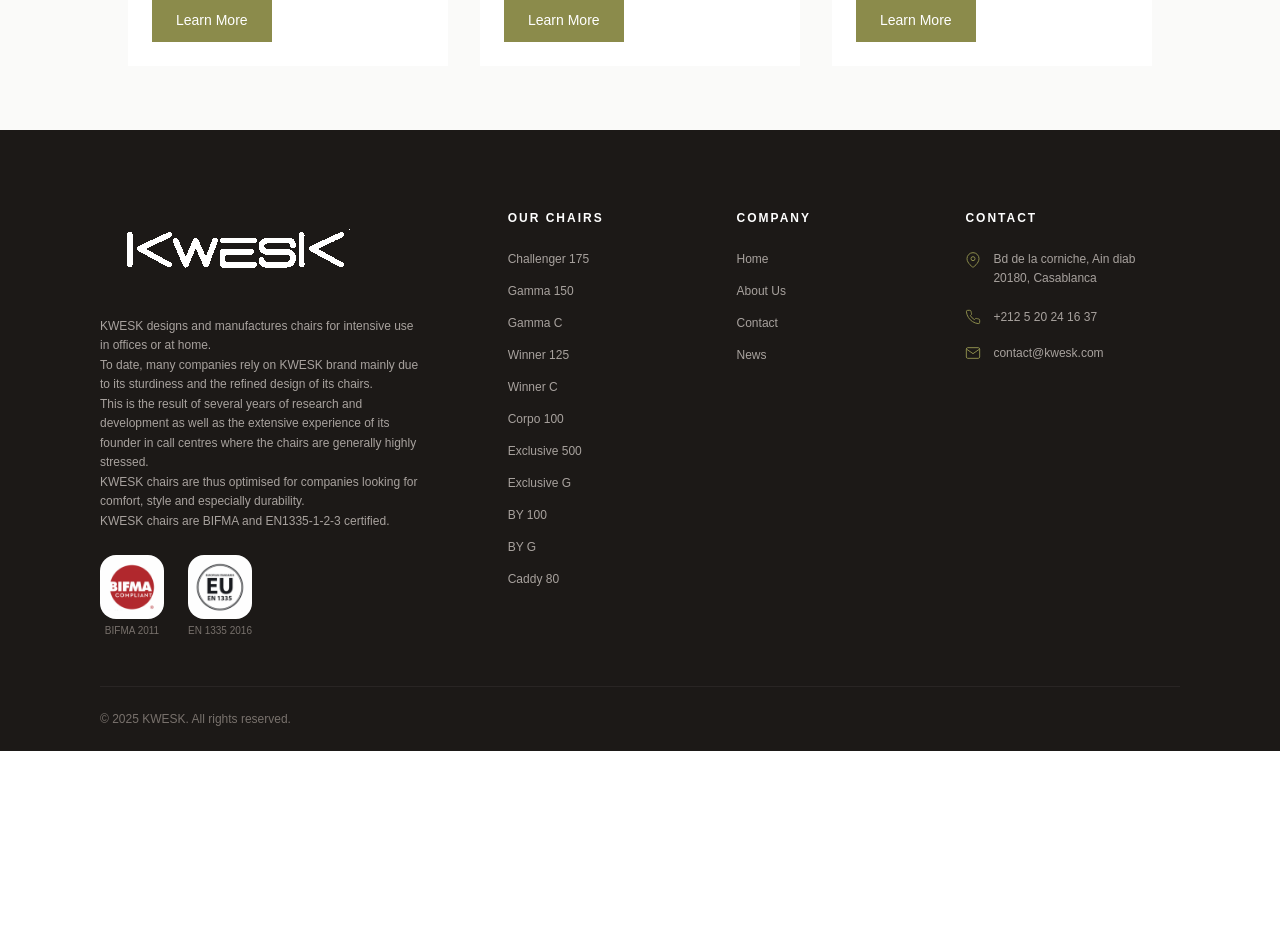
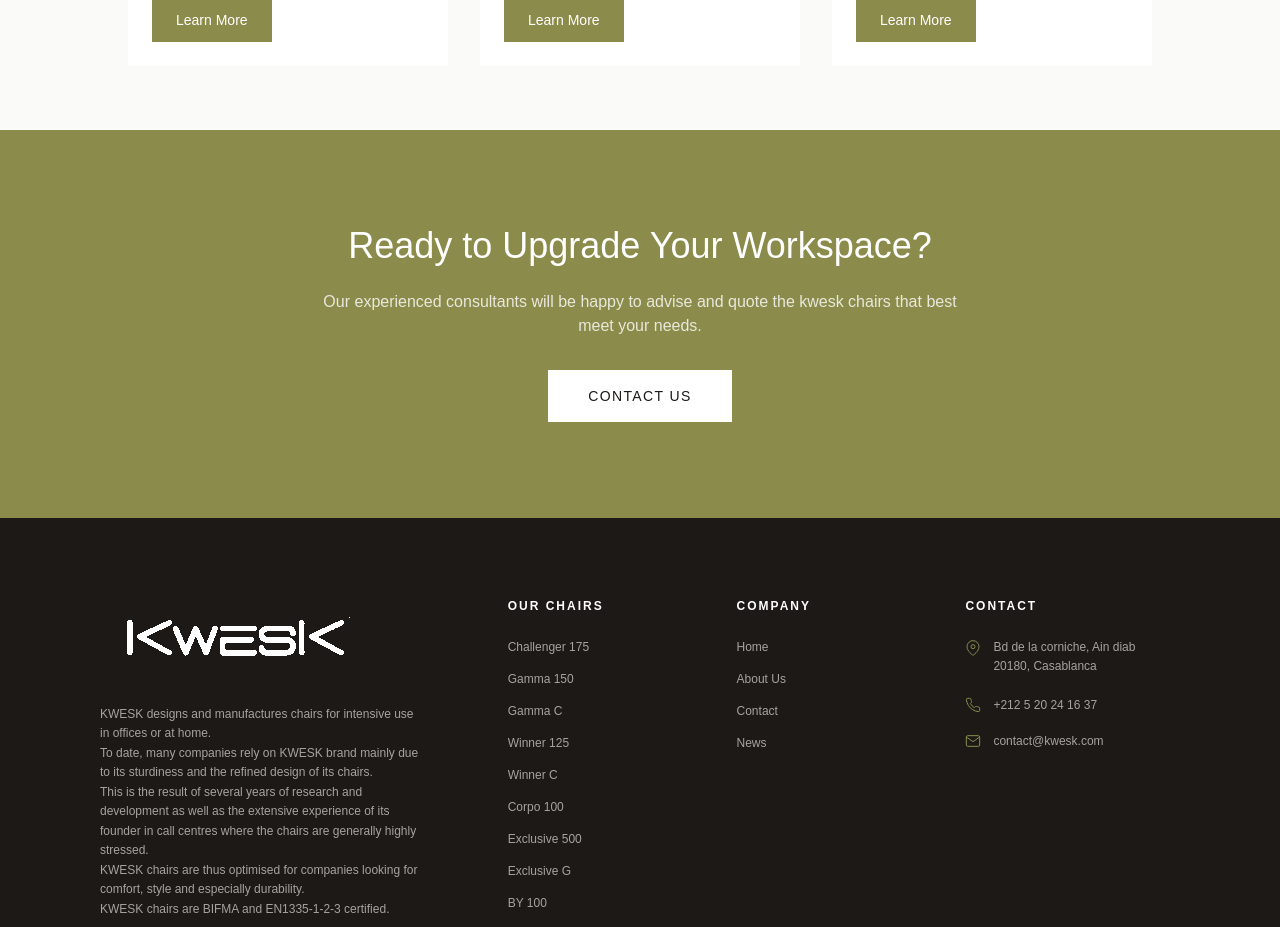
Before and after one commit to ranketgit/kweskglobal, a Next.js app: page /en/blog in a window 1280 px wide. Shown: the part 1660-2587 px from the top of the page. Before the commit the page ends 2411 px from the top, so only its background shows below. Built offline with nearby package versions, Linux system fonts and the light colour scheme.

Commit message:
aboutcta everywhere

```diff
--- a/app/[locale]/(BLOG)/blog/page.tsx
+++ b/app/[locale]/(BLOG)/blog/page.tsx
@@ -4,6 +4,7 @@
 import { getPosts } from '../../../lib/blog'
 import Image from 'next/image'
 import Link from 'next/link'
+import AboutCta from '../../(ABOUT)/about/components/AboutCta'
 
 type Props = { params: Promise<{ locale: string }> }
 
@@ -160,6 +161,8 @@
         </div>
       </section>
 
+      <AboutCta />
+
     </main>
   )
 }
```
